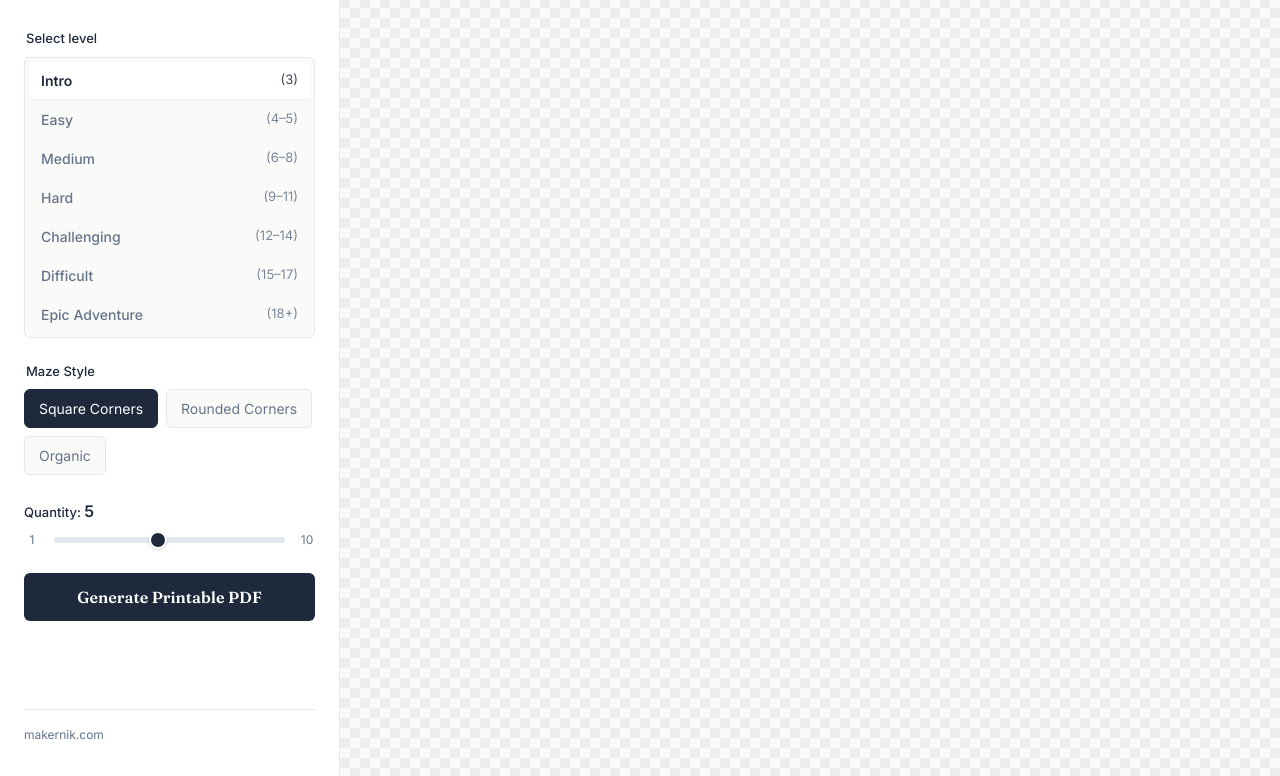
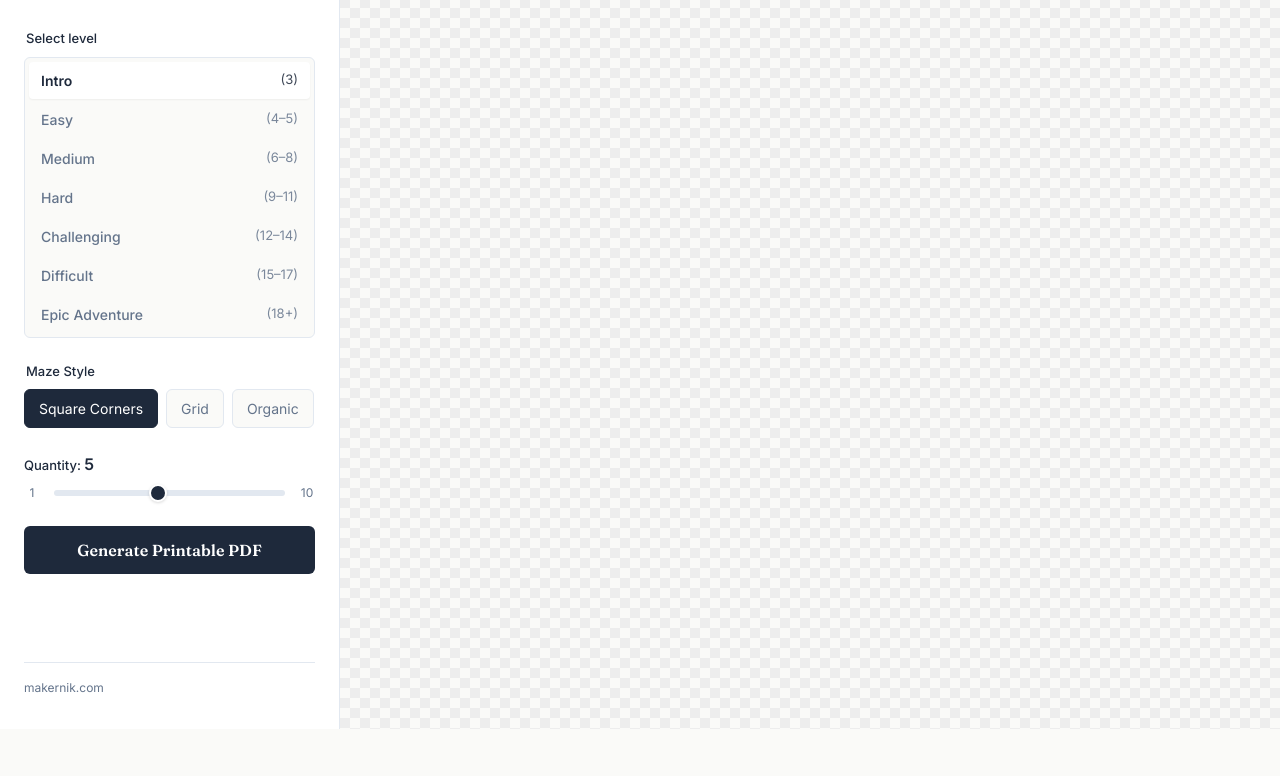
Before and after one commit to makernik/MazeMaker, a website built with Vite: page src/index.html in a window 1280 px wide. Shown: the part 102-878 px from the top of the page. After the commit the page ends 831 px from the top, so only its background shows below. Built offline with nearby package versions, Linux system fonts and the light colour scheme.

Commit message:
Renamed "Rounded Corners" to "Grid" in UI. - This is the default style now.  Changes to be committed: 	modified:   src/index.html 	modified:   src/pdf/renderer.js 	modified:   tests/pdf.test.js

```diff
--- a/src/index.html
+++ b/src/index.html
@@ -69,7 +69,7 @@
               </label>
               <label class="toggle">
                 <input type="radio" name="maze-style" value="rounded" />
-                <span>Rounded Corners</span>
+                <span>Grid</span>
               </label>
               <label class="toggle">
                 <input type="radio" name="maze-style" value="organic" />
@@ -133,7 +133,7 @@
                 <input type="checkbox" id="debug-one-of-each" name="debug-one-of-each" />
                 <span>1 of each</span>
               </label>
-              <p class="debug-panel__option-hint">Generate one maze per difficulty (rounded corners).</p>
+              <p class="debug-panel__option-hint">Generate one maze per difficulty level.</p>
             </div>
             <div class="debug-panel__option">
               <label>
--- a/src/pdf/renderer.js
+++ b/src/pdf/renderer.js
@@ -2,7 +2,7 @@
  * PDF Renderer
  *
  * Renders mazes to PDF using pdf-lib with vector paths.
- * Supports square, rounded, and curvy (Bezier) corner styles.
+ * Supports square, grid (rounded corners), and organic styles.
  */
 
 import { PDFDocument, rgb, StandardFonts } from 'pdf-lib';
@@ -35,7 +35,7 @@ function getThemesBase() {
  *
  * @param {object} config - Rendering configuration
  * @param {object[]} config.mazes - Array of maze objects from generator
- * @param {string} config.style - 'square', 'rounded', or 'organic'
+ * @param {string} config.style - 'square', 'rounded' (Grid), or 'organic'
  * @param {string} config.ageRange - Age range for label style
  * @param {string} [config.theme] - 'none', 'shapes', or 'animals' (corner decorations only)
  * @param {boolean} [config.debugMode] - If true, footer shows difficulty/age; solution drawn when showSolution is true
@@ -179,7 +179,7 @@ function drawMaze(page, grid, options) {
 
 /**
  * Draw a wall line.
- * Rounded style uses round line caps so segment ends (and corners where two walls meet) appear rounded.
+ * Grid (rounded) style uses round line caps so segment ends (and corners where two walls meet) appear rounded.
  * Square style: extend segment by half thickness at each end so butt-capped strokes overlap at corners and close gaps.
  */
 function drawWall(page, x1, y1, x2, y2, thickness, isRounded) {
```
Also changed, not shown: tests/pdf.test.js (+1 -1 lines).
